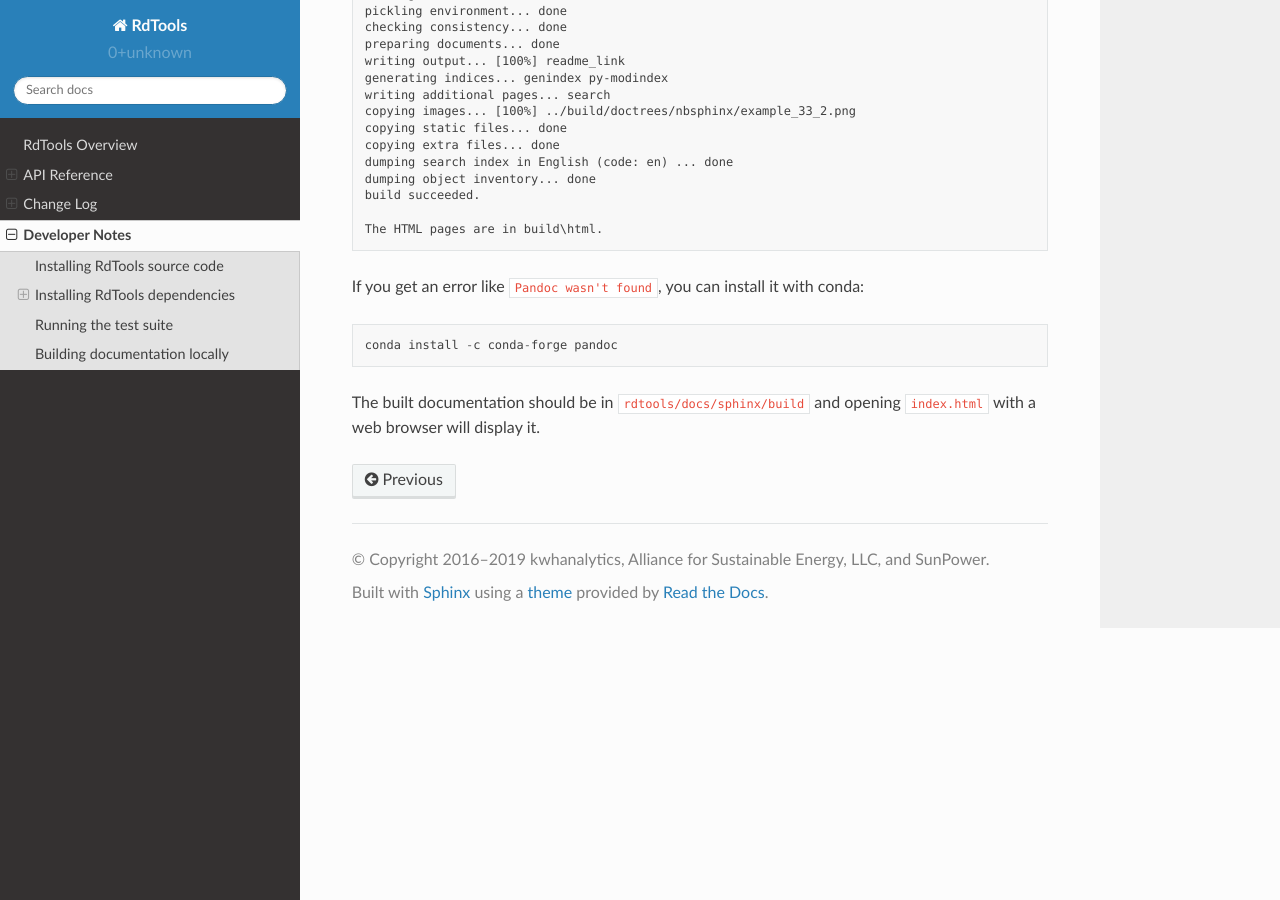
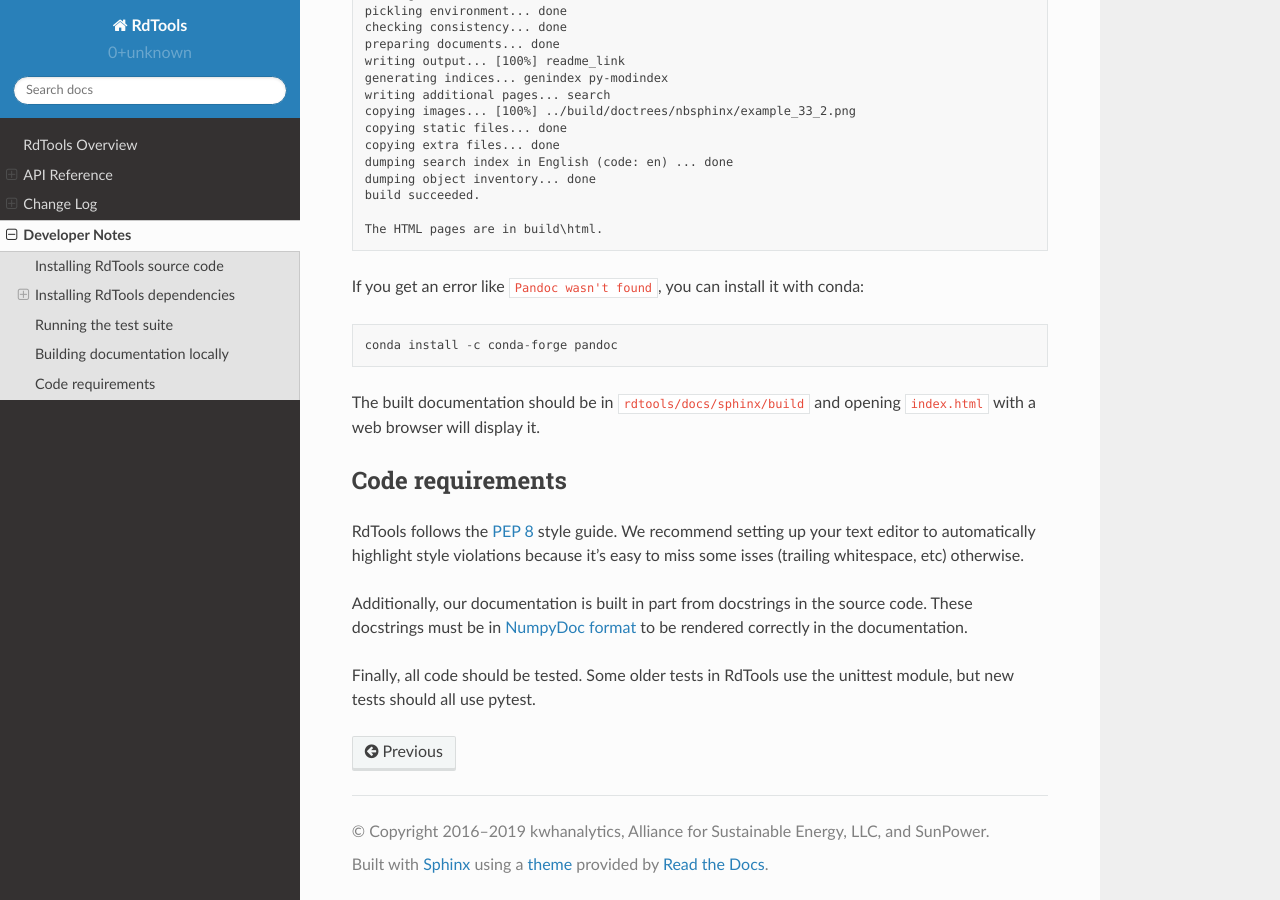
Before and after one commit to NREL/rdtools, a Sphinx documentation site: the page built from docs/sphinx/source/developer_notes.rst, in a window 1280 px wide and 900 px high, scrolled down 2504 px. Built offline with Sphinx 7.4.7 and the Read the Docs theme 2.0.0, drawn with Linux system fonts in a browser that asks for light colours; pages that are not in the unit, such as notebooks, are missing from menus.

Commit message:
add code requirements section

```diff
--- a/docs/sphinx/source/developer_notes.rst
+++ b/docs/sphinx/source/developer_notes.rst
@@ -154,3 +154,17 @@
 
 The built documentation should be in ``rdtools/docs/sphinx/build`` and opening
 ``index.html`` with a web browser will display it.
+
+Code requirements
+-----------------
+
+RdTools follows the `PEP 8 <https://www.python.org/dev/peps/pep-0008/>`_ style guide.
+We recommend setting up your text editor to automatically highlight style
+violations because it's easy to miss some isses (trailing whitespace, etc) otherwise.
+
+Additionally, our documentation is built in part from docstrings in the source
+code.  These docstrings must be in `NumpyDoc format <https://numpydoc.readthedocs.io/en/latest/format.html>`_
+to be rendered correctly in the documentation.
+
+Finally, all code should be tested.  Some older tests in RdTools use the unittest
+module, but new tests should all use pytest.
```
